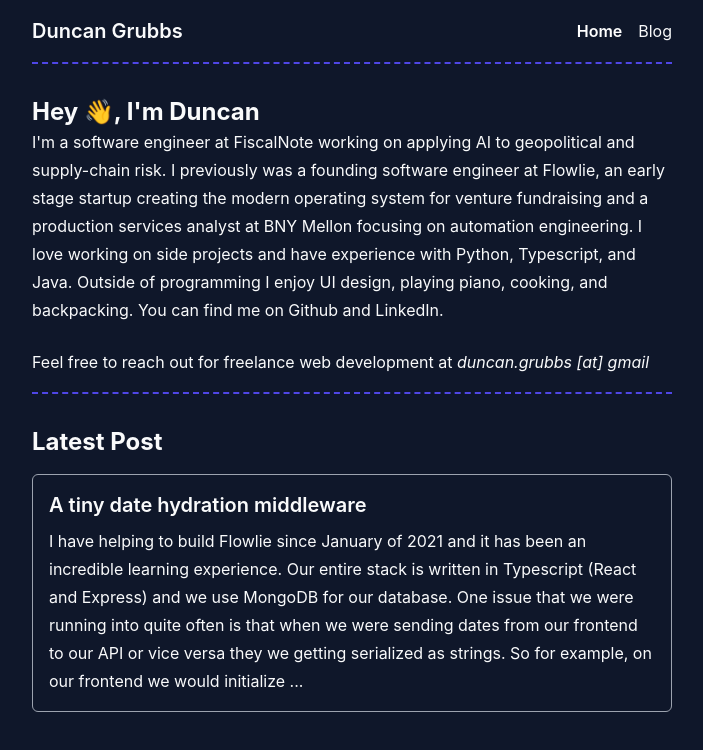
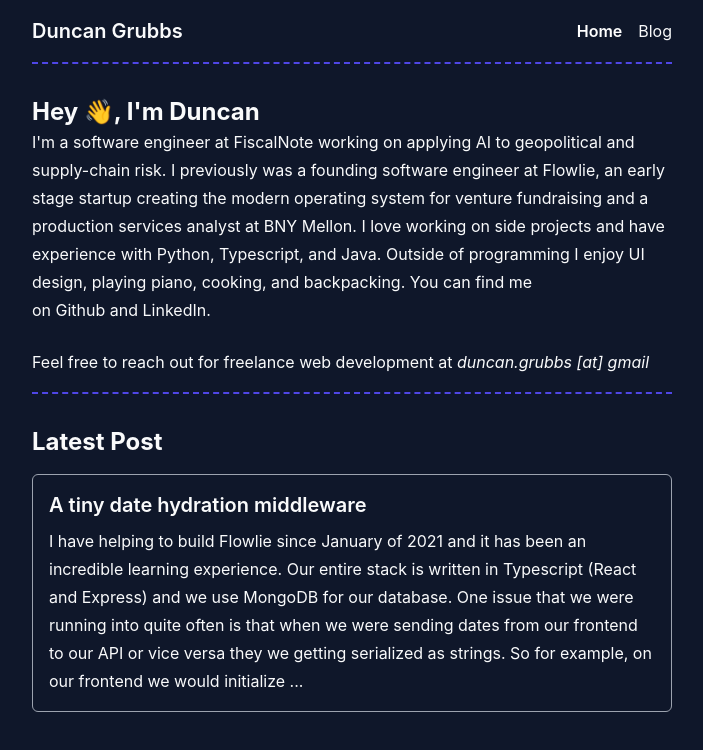
Before and after one commit to duncangrubbs/portfolio, a React (Vite) app: page / in a window 1280 px wide. Shown: the top 750 px of the page, without its empty margins (288-991 px from the left). Built offline with nearby package versions, Linux system fonts and the light colour scheme.

Commit message:
Adjust wording.

```diff
--- a/package.json
+++ b/package.json
@@ -1,7 +1,7 @@
 {
   "name": "portfolio",
   "private": true,
-  "version": "0.1.2",
+  "version": "0.1.3",
   "type": "module",
   "scripts": {
     "dev": "vite",
--- a/src/routes/Home.tsx
+++ b/src/routes/Home.tsx
@@ -18,9 +18,8 @@ const Home = () => (
         venture fundraising and a production services analyst at{" "}
         <a className="link" href="https://www.bnymellon.com">
           BNY Mellon
-        </a>{" "}
-        focusing on automation engineering. I love working on side projects and
-        have experience with&nbsp;
+        </a>
+        . I love working on side projects and have experience with&nbsp;
         <a
           rel="noopenner external"
           className="link"
```
